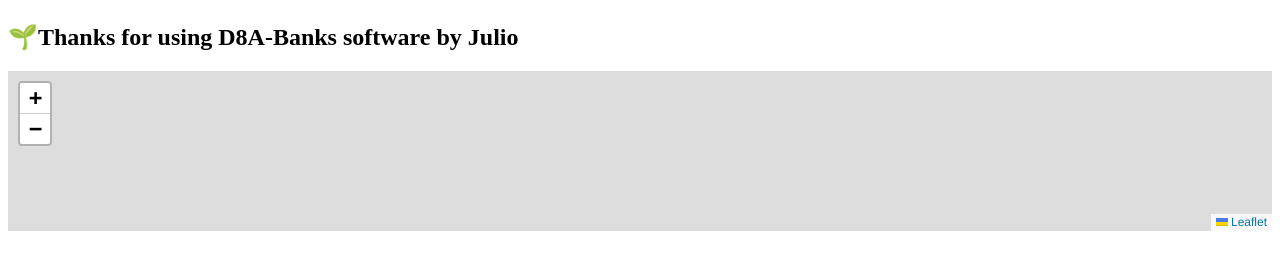
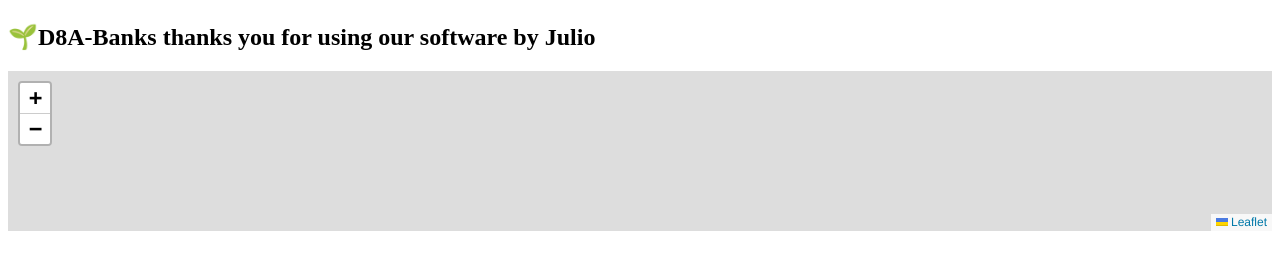
Before and after one commit to codereyes-1/weather_app, a Python web app: template templates/temperature.html in a window 1280 px wide. Shown: the part 57-327 px from the top of the page. Run offline with Jinja, Linux system fonts and the light colour scheme; the template is opened without the code that fills it, so the values that code supplies are empty; some libraries are stand-ins or nearby versions.

Commit message:
first weather.11

```diff
--- a/templates/temperature.html
+++ b/templates/temperature.html
@@ -19,7 +19,7 @@
 </head>
 <body>
     <h1> The current temperature (F) is : {{ temp }} degrees. </h1>
-    <h2> 🌱Thanks for using D8A-Banks software by Julio</h2>
+    <h2> 🌱D8A-Banks thanks you for using our software by Julio</h2>
     <div id="mapid" style = " height: 160px;  "></div>
     <script type=text/javascript>
 
```
